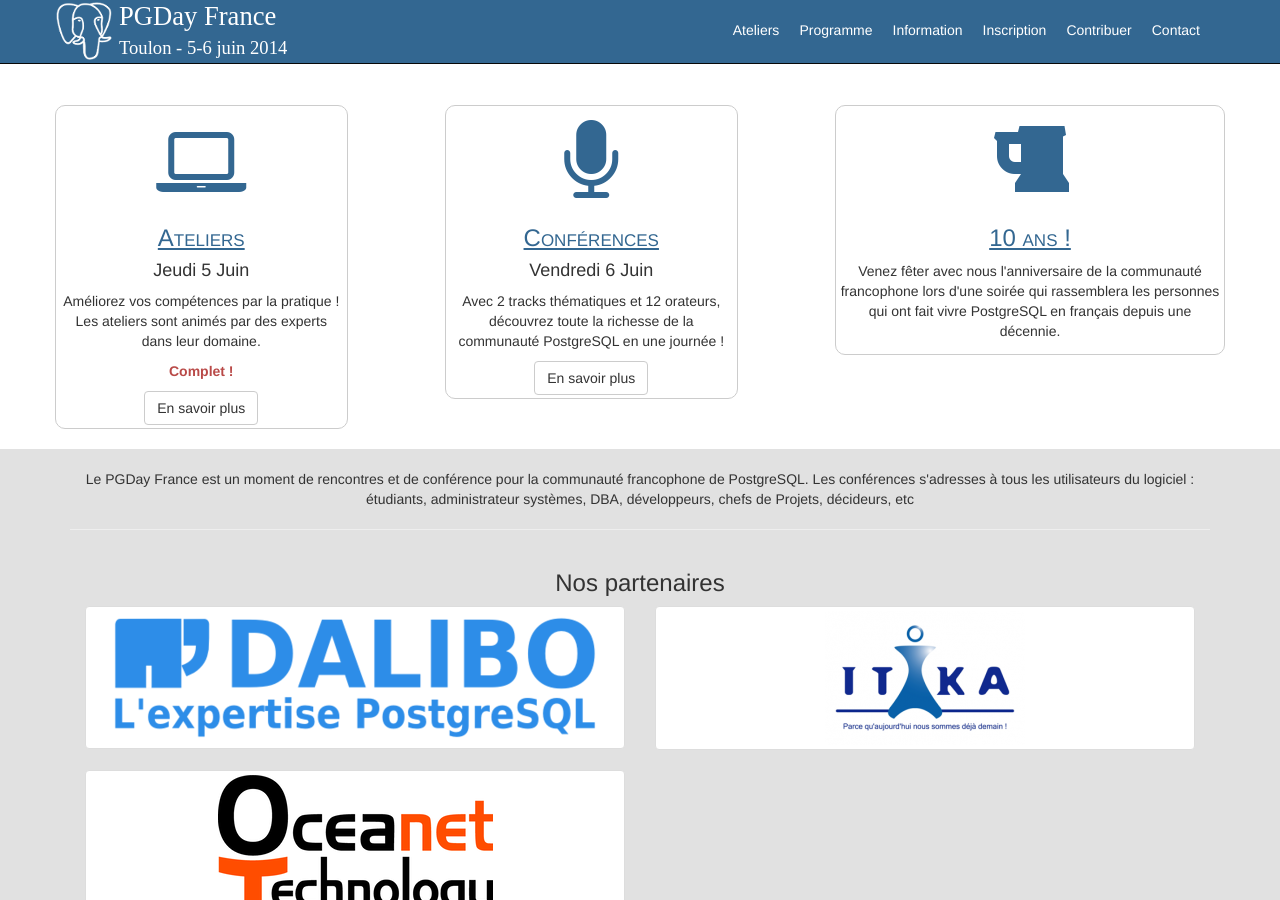
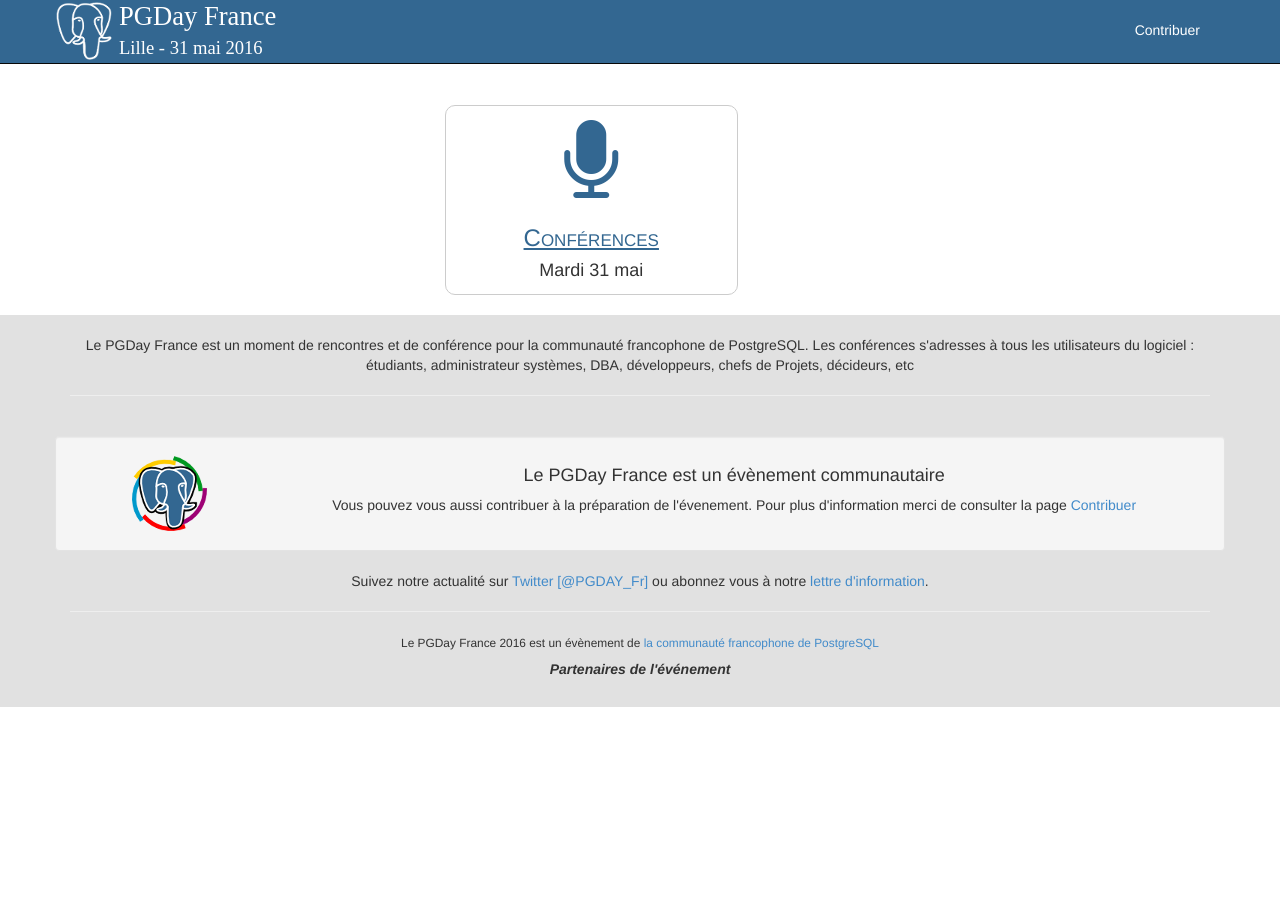
Before and after one commit to postgresqlfr/2024.pgday.fr, a Jekyll site: the page built from index.html, in a window 1280 px wide and 900 px high, scrolled down 603 px. Built offline with Jekyll 4.4.1, drawn with Linux system fonts in a browser that asks for light colours; Markdown is read by kramdown in place of the engine named in the settings; after the commit the page ends 1310 px from its top, so only the background shows below that; some of the changed text lies outside the part shown.

Commit message:
Start working on pgdayfr 2016

```diff
--- a/_config.yml
+++ b/_config.yml
@@ -1,3 +1,3 @@
 name: Your New Jekyll Site
 markdown: redcarpet
-pygments: true
+highlighter: pygments
--- a/_layouts/default.html
+++ b/_layouts/default.html
@@ -3,7 +3,7 @@
   <head>
     <meta charset="utf-8">
     <meta name="viewport" content="width=device-width, initial-scale=1.0">
-    <meta name="description" content="PGDay France 2014 - Toulon">
+    <meta name="description" content="PGDay France 2016 - Lille">
     <title>PGDay France - {{ page.title }}</title>
     <link href="css/bootstrap.css" rel="stylesheet">
     <link href="css/style.css" rel="stylesheet">
@@ -26,19 +26,19 @@
           </button>
 
             <div class="navbar-brand"> <a href="index.html">PGDay France</a>
-            <a href="index.html" class="brand-info">Toulon - 5-6 juin 2014</a>
+            <a href="index.html" class="brand-info">Lille - 31 mai 2016</a>
               </div>
         </div>
 
 
         <div class="collapse navbar-collapse navbar-ex1-collapse">
           <ul class="nav navbar-nav navbar-right">
-            <li><a href="ateliers.html">Ateliers</a></li>
+            <!-- <li><a href="ateliers.html">Ateliers</a></li>
             <li><a href="programme.html">Programme</a></li>
             <li><a href="information.html">Information</a></li>
-            <li><a href="inscription.html">Inscription</a></li>
+            <li><a href="inscription.html">Inscription</a></li> -->
             <li><a href="contribuer.html">Contribuer</a></li>
-            <li><a href="contact.html">Contact</a></li>
+            <!-- <li><a href="contact.html">Contact</a></li> -->
           </ul>
         </div>
       </div>
@@ -51,14 +51,13 @@
         <div class="row">
           <div class="col-lg-12 text-center">
             <p>Suivez notre actualité sur <a href="https://twitter.com/PGDAY_Fr" data-lang="fr" title="Page Twitter du PGDay France">Twitter [@PGDAY_Fr]</a> ou abonnez vous à notre <a href="http://eepurl.com/wqJTP">lettre d'information</a>.</p>
-            <p>Retrouvez également le même type d'événement organisé en Suisse : <a href="http://www.postgres-conference.ch/fr/" data-lang="fr" title="Swiss Postgres Conference 2014">Swiss Postgres Conference 2014</a>.</p>
             <hr>
-            <small>Le PGDay France 2014 est un évènement de <a href="http://www.postgresql.fr" title="Site de la communauté PostgreSQL francophone"> la communauté francophone de PostgreSQL</a></small>
+            <small>Le PGDay France 2016 est un évènement de <a href="http://www.postgresql.fr" title="Site de la communauté PostgreSQL francophone"> la communauté francophone de PostgreSQL</a></small>
           </div>
         </div>
         <div class="row text-center" id="sponsors">
              <h5>Partenaires de l'événement</h5>
-             <div class="col-xs-4 col-md-4">
+             <!-- <div class="col-xs-4 col-md-4">
             <a href="http://www.dalibo.com/" class="thumbnail">
                 <img src="img/dalibo.png" alt="DALIBO" />
             </a>
@@ -72,7 +71,7 @@
             <a href="http://www.oceanet-technology.com/" class="thumbnail">
                 <img src="img/oceanet.png" alt="Oceanet Technology">
             </a>
-        </div>
+            </div> -->
         </div>
       </footer>
     </div>
--- a/contribuer.html
+++ b/contribuer.html
@@ -30,7 +30,7 @@
                         <i class="fa fa-star-o"></i>
                         <h3>Partenaires</h3>
                         <p>Participez à la réalisation et au bon déroulement de l'évènement en soutenant le projet.</p>
-                        <a class="btn btn-default" href="http://wiki.postgresql.fr/pgday2014:campagne_de_partenariat" role="button">
+                        <a class="btn btn-default" href="http://wiki.postgresql.fr/pgday2016:campagne_de_partenariat" role="button">
                             En savoir plus
                         </a>
                     </div>
--- a/index.html
+++ b/index.html
@@ -40,32 +40,17 @@
   <div class="container">
     <div class="row">
 
-        <div class="col-lg-3 col-md-3 home_bloc">
-        <i class="fa fa-laptop"></i>
-        <h3>Ateliers</h3>
-        <h4>Jeudi 5 Juin</h4>
-        <p>Améliorez vos compétences par la pratique ! Les ateliers sont animés par des experts dans leur domaine.</p>
-        <p class="text-danger"><b>Complet !</b></p>
-        <a class="btn btn-default" href="ateliers.html" role="button">En savoir plus</a>
-      </div>
-
-        <div class="col-lg-1 col-md-1"></div>
+      <div class="col-lg-4 col-md-4"></div>
 
       <div class="col-lg-3 col-md-3 home_bloc">
         <i class="fa fa-microphone"></i>
         <h3>Conférences</h3>
-        <h4>Vendredi 6 Juin</h4>
-        <p>Avec 2 tracks thématiques et 12 orateurs, découvrez toute la richesse de la communauté PostgreSQL en une journée !</p>
-        <a class="btn btn-default" href="programme.html" role="button">En savoir plus</a>
+        <h4>Mardi 31 mai</h4>
+        <!-- <p>Avec 1 tracks thématiques et 12 orateurs, découvrez toute la richesse de la communauté PostgreSQL en une journée !</p>
+        <a class="btn btn-default" href="programme.html" role="button">En savoir plus</a> -->
       </div>
 
-        <div class="col-lg-1 col-md-1"></div>
-
-      <div class="col-lg-4 col-md-4 home_bloc">
-        <i class="fa fa-beer"></i>
-        <h3>10 ans !</h3>
-        <p>Venez fêter avec nous l'anniversaire de la communauté francophone lors d'une soirée qui rassemblera les personnes qui ont fait vivre PostgreSQL en français depuis une décennie.</p>
-      </div>
+      <div class="col-lg-1 col-md-1"></div>
 
     </div>
   </div>
@@ -80,6 +65,7 @@
       </div>
     </div>
     <div class="row">
+      <!--
         <h3>Nos partenaires</h3>
         <div class="container">
             <div class="col-xs-6 col-md-6">
@@ -101,6 +87,7 @@
         <div class="col-xs-12 col-md-12">
             <a href="contribuer.html">Devenez partenaires du PGDay France</a>
         </div>
+      -->
     </div>
 </div>
 <br/>
```
